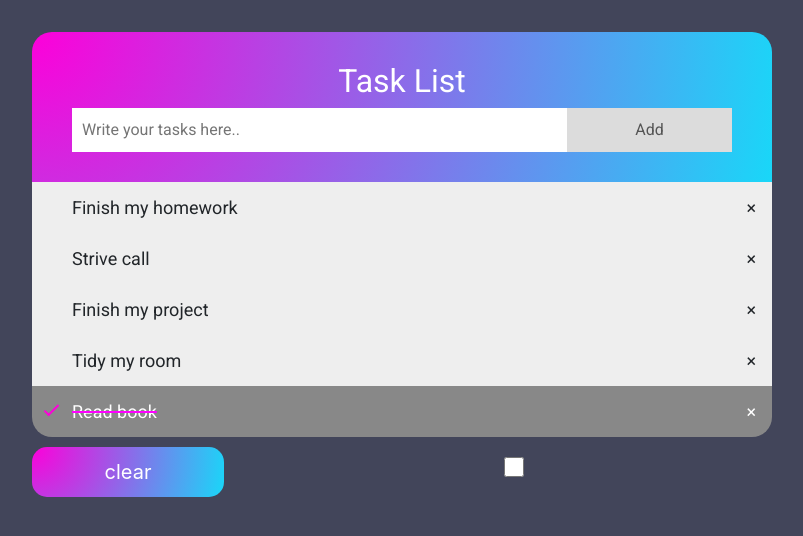
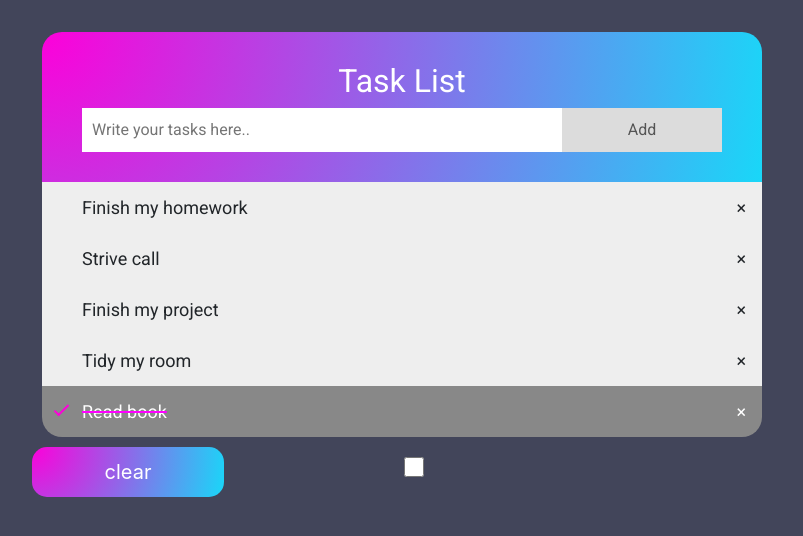
Before and after one commit to simonacossai/Strive-Ignite-Course, a plain HTML site: page Task list/index.html in a window 1280 px wide. Shown: the whole page, without its empty margins (238-1041 px from the left). Drawn offline with nearby package versions, Linux system fonts and the light colour scheme.

Commit message:
FIX- sizing on smaller screens

```diff
--- a/Task list/css/style.css
+++ b/Task list/css/style.css
@@ -131,3 +131,38 @@
   .hidden{
       display:none;
   }
+  @media only screen and (max-width: 600px) {
+    ul li {
+     margin-left:0px;
+     margin-right:0px;
+    }
+    .header{
+      margin-left:0px;
+      margin-right:0px;
+    }
+  }
+  @media only screen and (min-width: 720px) {
+    ul li {
+      margin-left:150px;
+      margin-right:150px;
+     }
+     .header{
+       margin-left:150px;
+       margin-right:150px;
+     }
+     #completedonly{
+      margin-left:180px;
+    }
+   }
+
+   @media only screen and (min-width: 900px) {
+    ul li {
+      margin-left:280px;
+      margin-right:280px;
+     }
+     .header{
+       margin-left:280px;
+       margin-right:280px;
+     }
+
+   }
```
